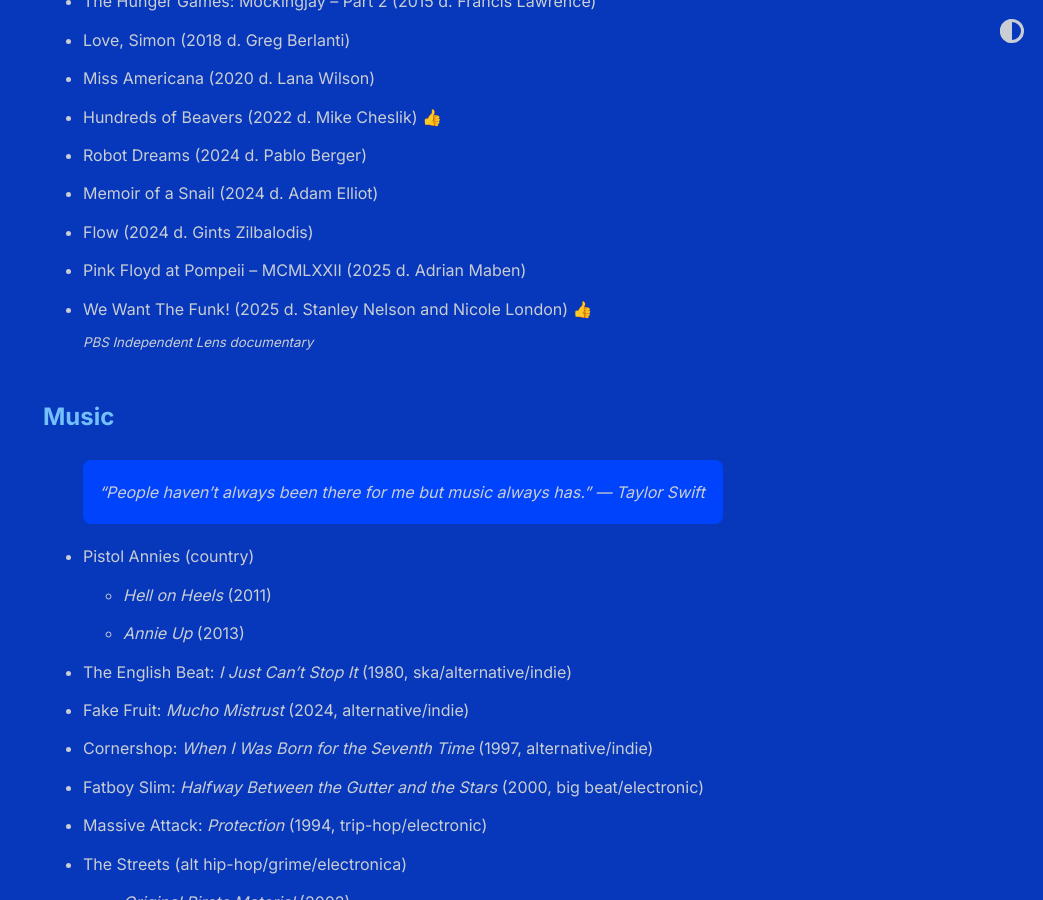
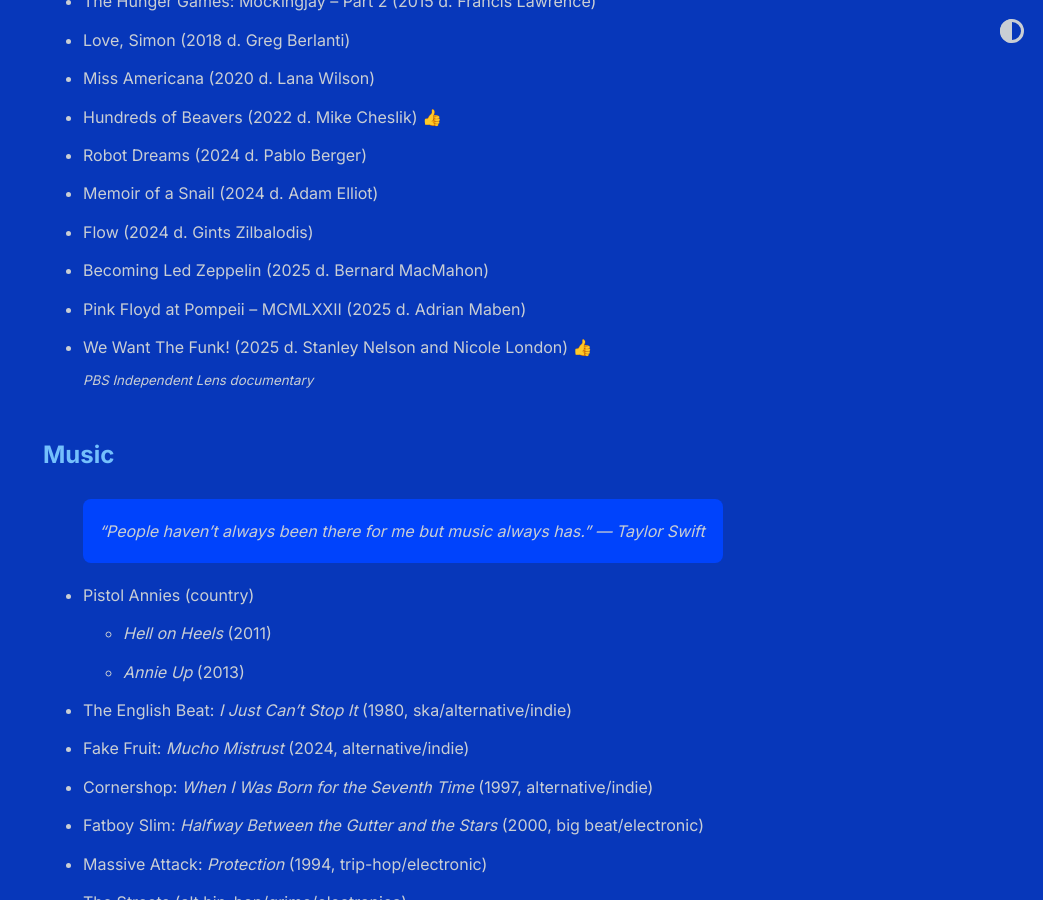
Before and after one commit to shihankanungo/shihankanungo.github.io, a Jekyll site: the page built from wrapped.md, in a window 1280 px wide and 900 px high, scrolled down 2069 px. Shown: the whole window, without its empty margins (237-1280 px from the left). Built offline with Jekyll 4.4.1, drawn with Linux system fonts in a browser that asks for light colours.

Commit message:
Update wrapped.md

```diff
--- a/wrapped.md
+++ b/wrapped.md
@@ -51,6 +51,7 @@
 - Robot Dreams (2024 d. Pablo Berger)
 - Memoir of a Snail (2024 d. Adam Elliot)
 - Flow (2024 d. Gints Zilbalodis)
+- Becoming Led Zeppelin (2025 d. Bernard MacMahon)
 - Pink Floyd at Pompeii – MCMLXXII (2025 d. Adrian Maben)
 - We Want The Funk! (2025 d. Stanley Nelson and Nicole London) 👍 <br> <small>_PBS Independent Lens documentary_</small>
 
```
